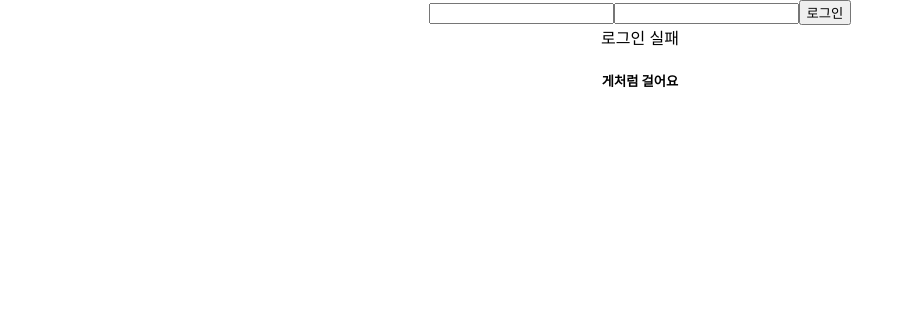
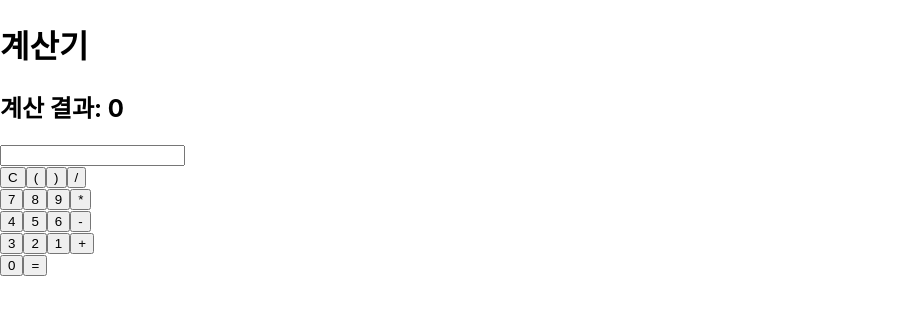
Before and after one commit to Sumsan38/MyBob_view, a React (Create React App) app: page / in a window 1280 px wide. Shown: the top 314 px of the page, without its empty margins (0-914 px from the left). Built offline with nearby package versions, Linux system fonts and the light colour scheme.

Commit message:
계산기

```diff
--- /dev/null
+++ b/src/Calculator.js
@@ -0,0 +1,116 @@
+import React, { useState } from "react";
+
+function Calculator() {
+  const [input, setInput] = useState("");
+  const [result, setResult] = useState(0);
+
+  const handleClick = (value) => {
+    setInput(input + value);
+  };
+
+  const handleChange = (event) => {
+    const value = event.target.value;
+    if (/^[0-9+\-*/().]*$/.test(value)) {
+      setInput(value);
+    }
+  };
+
+  const calculate = () => {
+    try {
+      setResult(eval(input));
+    } catch (error) {
+      setResult("Error");
+    }
+  };
+
+  const clear = () => {
+    setInput("");
+    setResult(0);
+  };
+
+  return (
+    <CalculatorUI
+      input={input}
+      result={result}
+      handleClick={handleClick}
+      handleChange={handleChange}
+      calculate={calculate}
+      clear={clear}
+    />
+  );
+}
+
+function CalculatorUI({
+  input,
+  result,
+  handleClick,
+  handleChange,
+  calculate,
+  clear,
+}) {
+  const renderButtons = () => {
+    const buttons = [];
+    const buttonValues = [
+      "C",
+      "(",
+      ")",
+      "/",
+      "7",
+      "8",
+      "9",
+      "*",
+      "4",
+      "5",
+      "6",
+      "-",
+      "3",
+      "2",
+      "1",
+      "+",
+      "0",
+      "=",
+    ];
+
+    buttonValues.forEach((value, index) => {
+      if (value === "C") {
+        buttons.push(
+          <button key={value} onClick={clear}>
+            {value}
+          </button>
+        );
+      } else if (value === "=") {
+        buttons.push(
+          <button key={value} onClick={calculate}>
+            {value}
+          </button>
+        );
+      } else {
+        buttons.push(
+          <button key={value} onClick={() => handleClick(value)}>
+            {value}
+          </button>
+        );
+      }
+
+      // 줄바꿈 추가
+      if ((index + 1) % 4 === 0) {
+        buttons.push(<br />);
+      }
+    });
+
+    return buttons;
+  };
+
+  return (
+    <div>
+      <h1>계산기</h1>
+      <h2>계산 결과: {result}</h2>
+      <div>
+        <input type="text" value={input} onChange={handleChange} />
+        <div>{renderButtons()}</div>
+      </div>
+    </div>
+  );
+}
+
+export default Calculator;
--- a/src/index.js
+++ b/src/index.js
@@ -1,15 +1,14 @@
-import React from 'react';
-import ReactDOM from 'react-dom/client';
-import './index.css';
-import App from './App';
-import reportWebVitals from './reportWebVitals';
-import { RouterProvider } from 'react-router-dom';
+import React from "react";
+import ReactDOM from "react-dom/client";
+import "./index.css";
+import Calculator from "./Calculator";
+import reportWebVitals from "./reportWebVitals";
 
-const root = ReactDOM.createRoot(document.getElementById('root'));
+const root = ReactDOM.createRoot(document.getElementById("root"));
 root.render(
   <React.StrictMode>
     {/* <RouterProvider> */}
-      <App />
+    <Calculator />
     {/* </RouterProvider> */}
   </React.StrictMode>
 );
```
